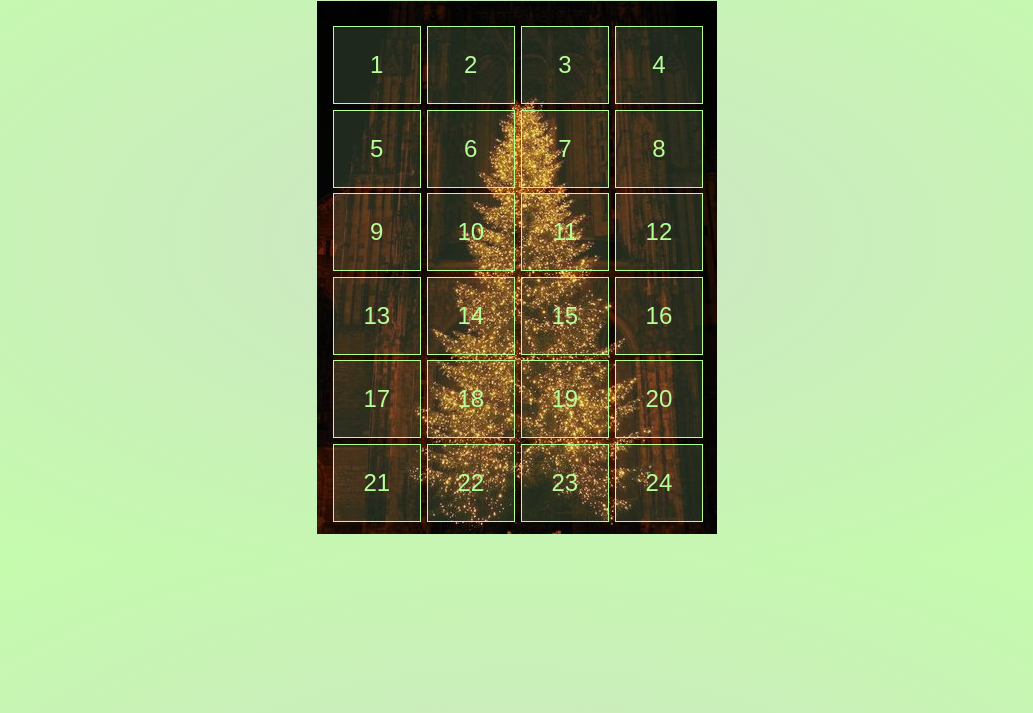
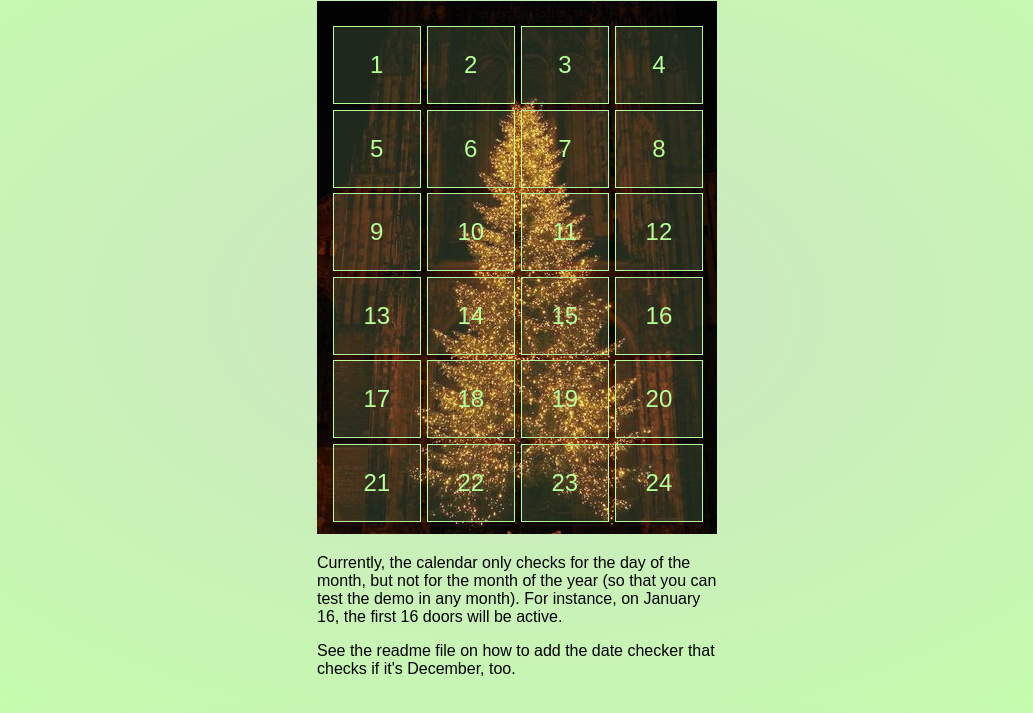
Before and after one commit to azaleamollis/advent-calendar, a plain HTML site: page index.html in a window 1280 px wide. Shown: the part 79-792 px from the top of the page, without its empty margins (123-1156 px from the left). Drawn offline with Linux system fonts and the light colour scheme.

Commit message:
Update index.html

```diff
--- a/index.html
+++ b/index.html
@@ -20,6 +20,8 @@
 			<h1>Advent Calendar | Demo</h1>
 			<img src="images/background.jpg" alt="Advent Calendar" width="400" height="533" id="adventCal">
 			<ul id="adventDoors"></ul>
+			<p class="description">Currently, the calendar only checks for the day of the month, but not for the month of the year (so that you can test the demo in any month). For instance, on January 16, the first 16 doors will be active.</p>
+			<p class="description">See the readme file on how to add the date checker that checks if it's December, too.</p>
 		</div>
 
 		<script src="scripts/messages.js"></script>
```
